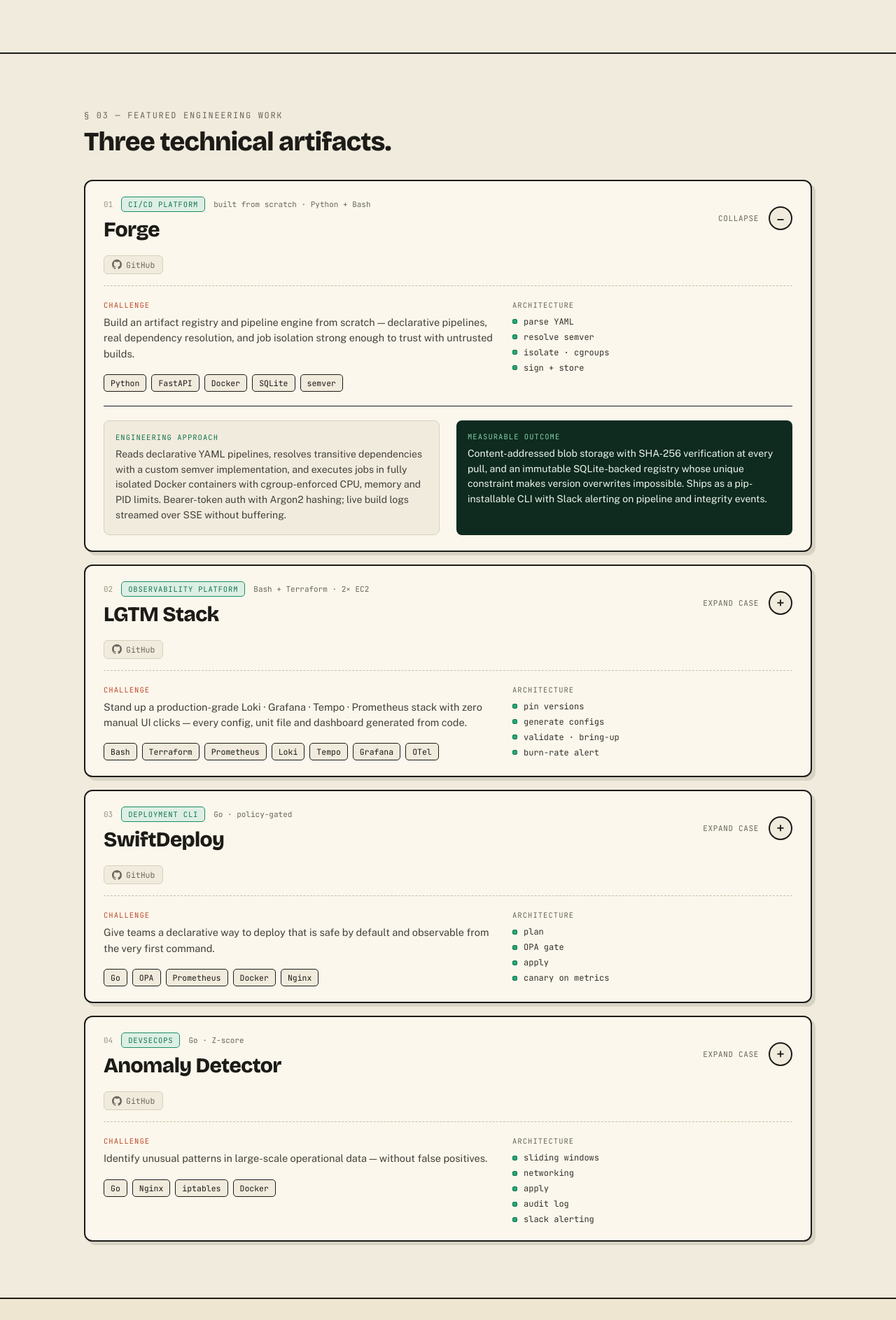
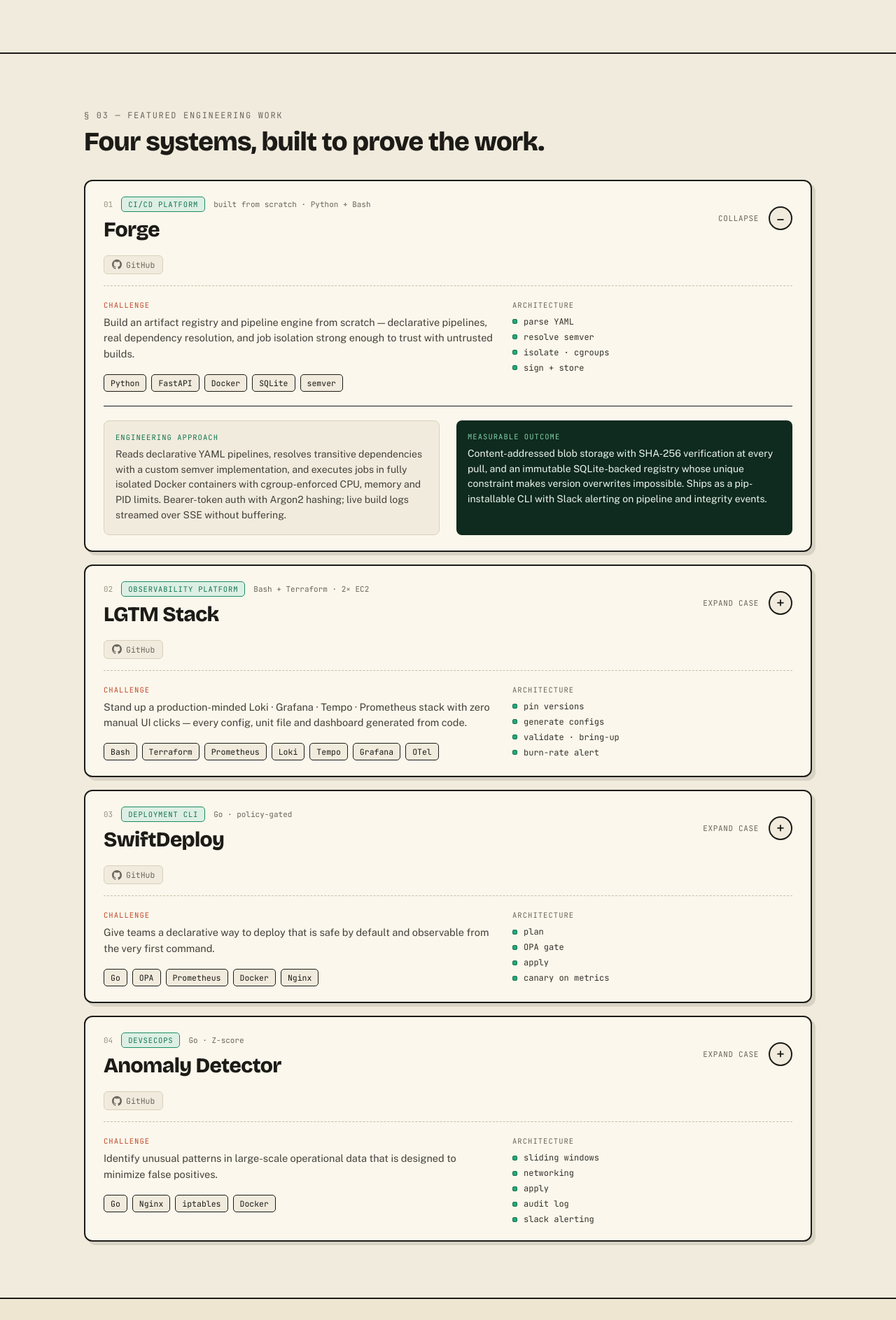
Before and after one commit to GideonIsBuilding/gideonisbuilding.github.io, a plain HTML site: page index.html in a window 1280 px wide. Shown: the part 1404-3291 px from the top of the page at 70% size. Drawn offline with nearby package versions, Linux system fonts and the light colour scheme.

Commit message:
chore(content): refresh section heading, case study copy, and add resume analytics attribute

```diff
--- a/index.html
+++ b/index.html
@@ -53,7 +53,7 @@
     <a href="#ask">About</a>
     <a href="#notes">Field Notes</a>
     <a href="#ask" class="cta">Ask about me</a>
-    <a href="https://drive.google.com/file/d/1C7HM8oN4Qusp74F5wxK9ZYXdhTxGxTdA/view?usp=sharing" class="btn-secondary">Download résumé ↓</a>
+    <a href="https://drive.google.com/file/d/1C7HM8oN4Qusp74F5wxK9ZYXdhTxGxTdA/view?usp=sharing" data-analytics="resume" class="btn-secondary">Download résumé ↓</a>
   </div>
 </nav>
 <!-- mobile status bar -->
@@ -124,7 +124,7 @@
 <section id="work">
   <div style="margin-bottom:34px;">
     <div class="section-label">§ 03 — Featured engineering work</div>
-    <h2 class="section-title">Three technical artifacts.</h2>
+    <h2 class="section-title">Four systems, built to prove the work.</h2>
   </div>
   <div class="cases" id="casesContainer"></div>
 </section>
--- a/script.js
+++ b/script.js
@@ -116,7 +116,7 @@
     arch:['parse YAML','resolve semver','isolate · cgroups','sign + store']},
   {id:'lgtm', tag:'Observability Platform', title:'LGTM Stack', team:'Bash + Terraform · 2× EC2',
     github:'https://github.com/GideonIsBuilding/lgtm-stack', live:null,
-    challenge:'Stand up a production-grade Loki · Grafana · Tempo · Prometheus stack with zero manual UI clicks — every config, unit file and dashboard generated from code.',
+    challenge:'Stand up a production-minded Loki · Grafana · Tempo · Prometheus stack with zero manual UI clicks — every config, unit file and dashboard generated from code.',
     approach:'Provisioned entirely via Terraform and four sequential setup scripts that read a single manifest of pinned binary versions. A five-phase bring-up validates configs with promtool and amtool before any service starts, then health-checks each service before starting the next.',
     tech:['Bash','Terraform','Prometheus','Loki','Tempo','Grafana','OTel'],
     outcome:'Multi-window burn-rate SLO alerting (14.4× fast / 5× slow) derived from a 99.5% objective, with inhibition rules that suppress symptom alerts when a cause is already firing. DORA metrics via GitHub Actions; every service runs non-root behind ProtectSystem=full.',
@@ -130,7 +130,7 @@
     arch:['plan','OPA gate','apply','canary on metrics']},
   {id:'anomaly detector', tag:'DevSecOps', title:'Anomaly Detector', team:'Go · Z-score',
     github:'https://github.com/GideonIsBuilding/anomaly-detector', live:null,
-    challenge:'Identify unusual patterns in large-scale operational data — without false positives.',
+    challenge:'Identify unusual patterns in large-scale operational data that is designed to minimize false positives.',
     approach:'Real-time HTTP traffic anomaly detection engine built alongside a Nextcloud instance. Continuously tails Nginx JSON access logs, maintains deque-based sliding windows per IP and globally, and computes a rolling 30-minute baseline using mean and standard deviation.',
     tech:['Go','Nginx','iptables','Docker'],
     outcome:'A robust anomaly detection pipeline that flags anomalies when the z-score exceeds 3.0 or the rate surpasses 5x the baseline mean — whichever fires first. Blocks offending IPs via iptables DROP rules at the kernel level within 5 seconds and releases bans on a backoff schedule (10min → 30min → 2hrs → permanent).',
```
